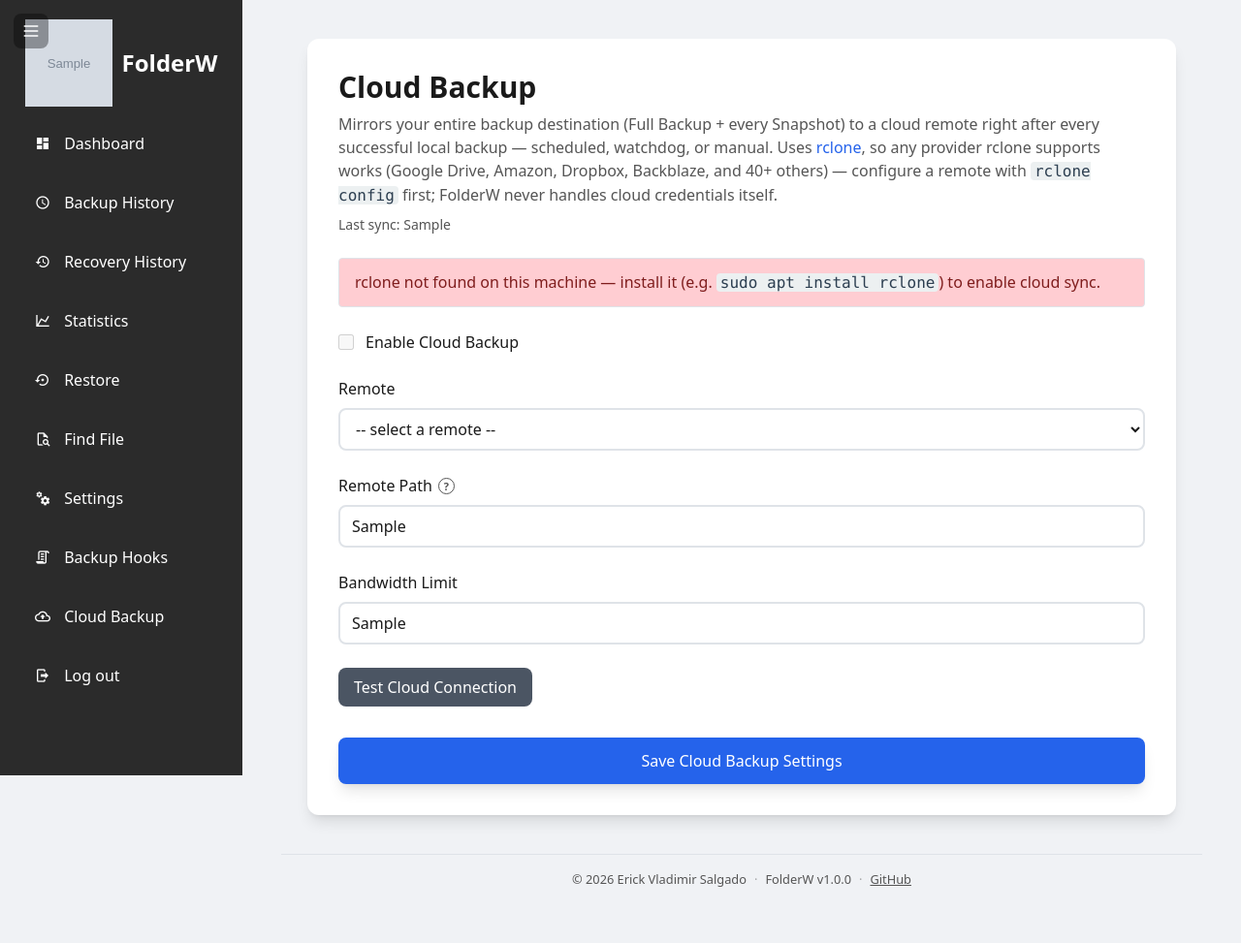
After one commit to Cuban100/FolderW, a FastAPI app: template templates/cloud_backup.html in a window 1280 px wide. The commit adds this page. Shown: the whole page at 97% size. Run offline with FastAPI, Linux system fonts and the light colour scheme; the template is opened without the code that fills it: most values are stand-ins (such as "Sample title", 1, 10 or a date in 2020); grey boxes marked "Sample" are stand-in pictures; parts of the project's set-up code (start-up, migrations or seed data) failed here and were passed over; some libraries are stand-ins or nearby versions.

Commit message:
Add cloud backup: mirror the destination to any rclone remote
Adds an optional feature to sync the entire backup destination (Full
Backup + every Snapshot) to a cloud remote right after every successful
local backup -- scheduled, watchdog, or manual. Built on rclone rather
than any provider-specific SDK, so it works with whatever remote the
user has already configured via `rclone config` (Google Drive, S3,
Dropbox, Backblaze, and 40+ others) -- FolderW never handles cloud
credentials/OAuth itself.

New: cloud_backup.py (list_rclone_remotes/test_cloud_connection/
sync_to_cloud, mirrors backup_hooks.py's run_hook_script contract --
never raises, always logs + notifies on failure), templates/
cloud_backup.html (dedicated settings page, same pattern as Backup
Hooks: dropdown populated from `rclone listremotes` rather than free
text, remote path pre-filled with a dedicated-subfolder suggestion and
an explicit deletion-mirroring warning since `rclone sync` makes the
remote match local exactly including deletions, Test Connection button).

sync_to_cloud() is called from both places a backup script is ever
actually launched (main_backup.py's run_regular_backup(),
rsync_event_handler.py's run_backup_script()), only after a successful
local backup. rclone availability is checked both at save time (reject
enabling if missing/remote invalid) and defensively inside
sync_to_cloud() itself. Dashboard gets a minimal "Last Cloud Sync" stat
card, same epoch-in-DB-then-formatted pattern already used for watchdog
status.

Verified end-to-end against this machine's real rclone setup: a real
~13-minute sync of the actual 334K-file destination to an isolated test
remote completed successfully, confirmed via file counts and DB status.
Also caught and fixed a real bug this surfaced (rclone rejects -v
combined with --log-level) and an important, undocumented limitation
now called out directly on the Cloud Backup page: local hardlinks
(what makes Incremental snapshots cheap on disk) aren't preserved by
rclone syncing to a remote, so cloud storage usage can be dramatically
higher than local Destination Used -- confirmed live, ~23x in this
test (160MB local vs 3.6GB synced).

Co-Authored-By: Claude Sonnet 5 <noreply@anthropic.com>

```diff
--- a/main_backup.py
+++ b/main_backup.py
@@ -4,6 +4,7 @@ from db_operations import load_env_value, load_other_variables, set_database_val
 from notifications import notify
 from statistics_operations import check_env_variables, validate_all_conditions, evaluation_of_resources
 from backup_hooks import run_backup_script_with_hooks
+from cloud_backup import sync_to_cloud
 import subprocess
 import schedule
 import time
@@ -25,6 +26,7 @@ def run_regular_backup():
     try:
         result = run_backup_script_with_hooks([sys.executable, os.path.join(BASE_DIR, script_name)], check=True)
         logger.info(f"Backup result: {result}")
+        sync_to_cloud()
     except subprocess.CalledProcessError as e:
         # Centralized here rather than in rsync_incremental.py/rsync_
         # differential.py themselves so every failure mode is covered with
--- a/rsync_event_handler.py
+++ b/rsync_event_handler.py
@@ -5,6 +5,7 @@ import fnmatch
 import threading
 from db_operations import load_env_value, load_other_variables, set_database_value
 from backup_hooks import run_backup_script_with_hooks
+from cloud_backup import sync_to_cloud
 from watchdog.observers import Observer
 from watchdog.events import FileSystemEventHandler
 from loguru import logger
@@ -100,6 +101,7 @@ def run_backup_script():
         script_path = os.path.join(os.path.dirname(__file__), script_name)
         result = run_backup_script_with_hooks([python_path, script_path], check=True, capture_output=True, text=True)
         logger.info(f"Backup script output: {result.stdout}")
+        sync_to_cloud()
     except subprocess.CalledProcessError as e:
         logger.error(f"Backup script failed with error: {e.stderr}")
 
--- a/server.py
+++ b/server.py
@@ -13,6 +13,7 @@ import apprise
 from datetime import datetime
 from notifications import _notify_desktop
 from backup_hooks import run_hook_script
+from cloud_backup import list_rclone_remotes, test_cloud_connection
 from statistics_operations import check_env_variables, validate_all_conditions, evaluation_of_resources, destination_space
 from db_operations import load_env_value, load_other_variables, save_env_values, create_all_tables, get_last_session_number, list_items_by_session, get_database_value, set_database_value, reset_backup_history, has_completed_backup, count_backup_runs, list_backup_runs, wipe_database_for_fresh_start, get_backup_stats_series, get_backup_stats_summary, get_changes_by_session, record_restore_run, count_restore_runs, list_restore_runs
 from restore_operations import list_backups, get_backup_path, list_files_in_backup, restore_backup, set_snapshot_note, COMPLETION_MARKER, compile_latest_snapshot, search_all_backups, restore_single_path, summarize_folder
@@ -390,6 +391,42 @@ def get_backup_stats_context(database):
         "ram_used": f"{mem.used / (1024**3):.2f} GB",
         "ram_total": f"{mem.total / (1024**3):.2f} GB",
         **_watchdog_timing_context(),
+        **_cloud_sync_timing_context(),
+    }
+
+
+def _relative_time_ago(epoch_seconds):
+    """'2h ago' style string -- formatted server-side (not client-side
+    JS, unlike the watchdog widget's per-second countdown) since this
+    only needs to be as fresh as the 30s dashboard-stats poll already
+    is, matching every other stat card's plain pre-formatted-string
+    convention (dest_used, current_backup_size, etc.).
+    """
+    seconds = max(0, int(time.time() - epoch_seconds))
+    days, rem = divmod(seconds, 86400)
+    hours, rem = divmod(rem, 3600)
+    minutes, seconds = divmod(rem, 60)
+    if days:
+        return f"{days}d ago"
+    if hours:
+        return f"{hours}h ago"
+    if minutes:
+        return f"{minutes}m ago"
+    return f"{seconds}s ago"
+
+
+def _cloud_sync_timing_context():
+    # For the dashboard's "Last Cloud Sync" stat card.
+    last_time = get_database_value('CLOUD_SYNC_LAST_TIME', 'settings')
+    try:
+        last_time = float(last_time) if last_time else None
+    except (TypeError, ValueError):
+        last_time = None
+    last_status = get_database_value('CLOUD_SYNC_LAST_STATUS', 'settings') or None
+    return {
+        "cloud_sync_enabled": load_env_value('CLOUD_SYNC_ENABLED') == '1',
+        "cloud_sync_last_display": f"{_relative_time_ago(last_time)} ({last_status})" if last_time else "Never",
+        "cloud_sync_last_status": last_status,
     }
 
 
@@ -1205,6 +1242,95 @@ async def backup_hooks_test(script_path: str = Form(...), which: str = Form(...)
     return JSONResponse({"success": success, "message": message})
 
 
+def _cloud_backup_page_context():
+    """Shared by the GET page and both POST routes' re-renders, same
+    role _settings_page_context() plays for settings.html -- keeps the
+    dropdown/current-values logic in exactly one place.
+    """
+    rclone_installed, remotes = list_rclone_remotes()
+    saved_remote = load_env_value('CLOUD_SYNC_REMOTE') or ''
+    saved_remote_missing = bool(saved_remote and saved_remote not in remotes)
+    if saved_remote_missing:
+        # Never let a saved value silently vanish from the dropdown just
+        # because the underlying rclone remote was renamed/removed after
+        # it was configured -- shown with a "not found" flag instead so
+        # the mismatch is visible rather than silently reverting to
+        # whatever option happens to be first.
+        remotes = remotes + [saved_remote]
+    return {
+        "cloud_sync_enabled": load_env_value('CLOUD_SYNC_ENABLED') == '1',
+        "cloud_sync_remote": saved_remote,
+        "cloud_sync_remote_path": load_env_value('CLOUD_SYNC_REMOTE_PATH') or '',
+        "cloud_sync_bwlimit": load_env_value('CLOUD_SYNC_BWLIMIT') or '',
+        "rclone_installed": rclone_installed,
+        "rclone_remotes": remotes,
+        "saved_remote_missing": saved_remote_missing,
+        "full_name": load_env_value('FULL_NAME'),
+        "backup_method": load_env_value('BACKUP_METHOD') or 'differential',
+        "cloud_sync_last_display": _cloud_sync_timing_context()["cloud_sync_last_display"],
+    }
+
+
+@app.get("/cloud-backup", response_class=HTMLResponse)
+async def cloud_backup_page(request: Request):
+    return templates.TemplateResponse("cloud_backup.html", {
+        "request": request,
+        "logo": logo,
+        **_cloud_backup_page_context(),
+    })
+
+
+@app.post("/cloud-backup/save", response_class=HTMLResponse)
+async def cloud_backup_save(request: Request,
+                             cloud_sync_enabled: str = Form(None),
+                             cloud_sync_remote: str = Form(""),
+                             cloud_sync_remote_path: str = Form(""),
+                             cloud_sync_bwlimit: str = Form("")):
+    enabled = cloud_sync_enabled is not None
+    remote = cloud_sync_remote.strip()
+
+    # Rejected here rather than silently saved-but-broken: a bad remote
+    # would otherwise only surface as a failed sync (+ critical
+    # notification) after the next real backup, unattended -- catching
+    # it at save time, while the user is right here looking at the
+    # page, is much more useful than a notification hours later.
+    if enabled:
+        rclone_installed, remotes = list_rclone_remotes()
+        if not rclone_installed:
+            return templates.TemplateResponse("cloud_backup.html", {
+                "request": request,
+                "logo": logo,
+                "error": "rclone isn't installed on this machine -- install it (e.g. 'sudo apt install rclone') before enabling cloud sync.",
+                **_cloud_backup_page_context(),
+            })
+        if not remote or remote not in remotes:
+            return templates.TemplateResponse("cloud_backup.html", {
+                "request": request,
+                "logo": logo,
+                "error": "Select a valid, currently-configured rclone remote before enabling cloud sync.",
+                **_cloud_backup_page_context(),
+            })
+
+    save_env_values({
+        "CLOUD_SYNC_ENABLED": "1" if enabled else "0",
+        "CLOUD_SYNC_REMOTE": remote,
+        "CLOUD_SYNC_REMOTE_PATH": cloud_sync_remote_path.strip(),
+        "CLOUD_SYNC_BWLIMIT": cloud_sync_bwlimit.strip(),
+    })
+    return templates.TemplateResponse("cloud_backup.html", {
+        "request": request,
+        "logo": logo,
+        "success": "Cloud backup settings saved.",
+        **_cloud_backup_page_context(),
+    })
+
+
+@app.post("/cloud-backup/test")
+async def cloud_backup_test(remote: str = Form(""), remote_path: str = Form("")):
+    success, message = test_cloud_connection(remote, remote_path)
+    return JSONResponse({"success": success, "message": message})
+
+
 def _is_valid_folder_name(name):
     # Linux (the only supported platform) only actually forbids '/' and
     # the null byte in a directory name -- everything else is technically
@@ -1466,6 +1592,7 @@ async def dashboard_stats():
         "last_session": stats["last_session"],
         "last_session_files": stats["last_session_files"],
         "snapshot_count": stats["snapshot_count"],
+        "cloud_sync_last_display": stats["cloud_sync_last_display"],
     })
 
 
--- a/templates/_sidebar.html
+++ b/templates/_sidebar.html
@@ -20,6 +20,7 @@
                 ('/find-file', 'Find File', 'mdi mdi-file-search-outline'),
                 ('/settings', 'Settings', 'mdi mdi-cogs'),
                 ('/backup-hooks', 'Backup Hooks', 'mdi mdi-script-text-outline'),
+                ('/cloud-backup', 'Cloud Backup', 'mdi mdi-cloud-upload-outline'),
                 ('/logout', 'Log out', 'mdi mdi-logout')
             ] %}
             {% for href, label, icon_class in menu_items %}
--- /dev/null
+++ b/templates/cloud_backup.html
@@ -0,0 +1,217 @@
+<!DOCTYPE html>
+<html lang="en">
+<head>
+    <meta charset="UTF-8">
+    <meta name="viewport" content="width=device-width, initial-scale=1.0">
+    <title>Cloud Backup</title>
+    <link rel="icon" type="image/png" href="/static/logo.png">
+    <script src="https://cdn.tailwindcss.com"></script>
+    <link href="https://cdn.materialdesignicons.com/5.4.55/css/materialdesignicons.min.css" rel="stylesheet">
+    <link rel="stylesheet" type="text/css" href="/static/index.css?v={{ static_version }}">
+    <script src="/static/sidebar.js?v={{ static_version }}"></script>
+    <style>
+        .help-icon {
+            display: inline-flex;
+            align-items: center;
+            justify-content: center;
+            width: 17px;
+            height: 17px;
+            border-radius: 50%;
+            border: 1px solid var(--text-muted);
+            color: var(--text-muted);
+            font-size: 11px;
+            line-height: 1;
+            font-weight: 700;
+            cursor: pointer;
+            background: none;
+            flex-shrink: 0;
+            padding: 0;
+        }
+        .help-icon:hover, .help-icon.active {
+            border-color: #2196f3;
+            color: #2196f3;
+        }
+        .help-popover {
+            position: absolute;
+            z-index: 30;
+            top: 100%;
+            left: 0;
+            margin-top: 6px;
+            background: var(--surface-alt);
+            border: 1px solid var(--border);
+            border-radius: 8px;
+            padding: 10px 14px;
+            font-size: 0.85em;
+            line-height: 1.4;
+            color: var(--text-muted);
+            width: max-content;
+            max-width: 420px;
+            box-shadow: 0 4px 16px var(--shadow);
+        }
+        .help-wrap {
+            position: relative;
+            display: inline-flex;
+            align-items: center;
+            gap: 6px;
+        }
+    </style>
+</head>
+<body class="bg-[var(--bg)] text-[var(--text)] font-sans antialiased">
+    {% include "_sidebar.html" %}
+
+    <div class="content p-10">
+        <div class="max-w-4xl mx-auto bg-[var(--surface)] rounded-xl shadow-lg p-8">
+            <h1 class="text-3xl font-bold mb-2 text-[var(--text)]">Cloud Backup</h1>
+            <p class="text-[var(--text-muted)] mb-2">
+                Mirrors your entire backup destination (Full Backup + every Snapshot) to a cloud remote right after every
+                successful local backup &mdash; scheduled, watchdog, or manual. Uses <a href="https://rclone.org" target="_blank" rel="noopener" class="text-blue-600 hover:underline">rclone</a>,
+                so any provider rclone supports works (Google Drive, Amazon, Dropbox, Backblaze, and 40+ others) &mdash; configure a remote with
+                <code class="bg-[var(--value-bg)] text-[var(--value-text)] px-1 rounded">rclone config</code> first; FolderW never handles cloud
+                credentials itself.
+            </p>
+            <p class="text-sm text-[var(--text-muted)] mb-6">Last sync: {{ cloud_sync_last_display }}</p>
+
+            {% if backup_method == 'incremental' %}
+            <div class="bg-[var(--surface-alt)] border border-[var(--border)] text-[var(--text)] px-4 py-3 rounded relative mb-6 text-sm" role="alert">
+                <strong>Expect cloud storage usage to be much higher than your local Destination Used.</strong>
+                Incremental snapshots share unchanged files as hardlinks on disk, so they cost almost no extra local space &mdash;
+                but hardlinks aren't a concept cloud storage (or rclone syncing to one) understands, so each snapshot uploads as a full,
+                independent copy. Confirmed directly: a 160&nbsp;MB local destination (deduplicated) became 3.6&nbsp;GB once synced &mdash;
+                roughly 23&times; larger. Plan your remote's storage quota (and Snapshots to Keep setting) with this in mind.
+            </div>
+            {% endif %}
+
+            {% if error %}
+            <div class="bg-[var(--error-bg)] border border-[var(--border)] text-[var(--error-text)] px-4 py-3 rounded relative mb-6" role="alert">
+                {{ error }}
+            </div>
+            {% endif %}
+            {% if success %}
+            <div class="bg-[var(--success-bg)] border border-[var(--border)] text-[var(--success-text)] px-4 py-3 rounded relative mb-6" role="alert">
+                {{ success }}
+            </div>
+            {% endif %}
+
+            {% if not rclone_installed %}
+            <div class="bg-[var(--error-bg)] border border-[var(--border)] text-[var(--error-text)] px-4 py-3 rounded relative mb-6" role="alert">
+                rclone not found on this machine &mdash; install it (e.g. <code class="bg-[var(--value-bg)] text-[var(--value-text)] px-1 rounded">sudo apt install rclone</code>) to enable cloud sync.
+            </div>
+            {% elif not rclone_remotes %}
+            <div class="bg-[var(--error-bg)] border border-[var(--border)] text-[var(--error-text)] px-4 py-3 rounded relative mb-6" role="alert">
+                No rclone remotes configured yet &mdash; run <code class="bg-[var(--value-bg)] text-[var(--value-text)] px-1 rounded">rclone config</code> in a terminal on this machine to add one (Google Drive, Dropbox, S3, Backblaze B2, and 40+ others), then reload this page.
+            </div>
+            {% endif %}
+
+            <form method="post" action="/cloud-backup/save" class="space-y-6" autocomplete="off">
+                <div class="flex items-center space-x-3">
+                    <input type="checkbox" id="cloud_sync_enabled" name="cloud_sync_enabled" class="h-4 w-4 text-blue-600 focus:ring-blue-500 border-gray-300 rounded"
+                           {% if cloud_sync_enabled %}checked{% endif %} {% if not rclone_installed or not rclone_remotes %}disabled{% endif %}>
+                    <label for="cloud_sync_enabled" class="text-[var(--text)]">Enable Cloud Backup</label>
+                </div>
+
+                <div>
+                    <label for="cloud_sync_remote" class="text-[var(--text)] font-medium block mb-2">Remote</label>
+                    <select id="cloud_sync_remote" name="cloud_sync_remote"
+                            class="w-full border-2 border-[var(--border)] rounded-lg px-3 py-2 bg-[var(--surface)] text-[var(--text)]"
+                            {% if not rclone_remotes %}disabled{% endif %}>
+                        <option value="">-- select a remote --</option>
+                        {% for r in rclone_remotes %}
+                        <option value="{{ r }}" {% if r == cloud_sync_remote %}selected{% endif %}>{{ r }}{% if saved_remote_missing and r == cloud_sync_remote %} (not found in rclone config){% endif %}</option>
+                        {% endfor %}
+                    </select>
+                    {% if saved_remote_missing %}
+                    <div class="text-sm text-[var(--error-text)] mt-2">&#9888; "{{ cloud_sync_remote }}" is no longer in your rclone config (renamed or removed) &mdash; select a different remote or re-add it with <code class="bg-[var(--value-bg)] text-[var(--value-text)] px-1 rounded">rclone config</code>.</div>
+                    {% endif %}
+                </div>
+
+                <div>
+                    <div class="help-wrap mb-2">
+                        <label for="cloud_sync_remote_path" class="text-[var(--text)] font-medium">Remote Path</label>
+                        <button type="button" class="help-icon" onclick="toggleHelp(event, 'help-remote-path')">?</button>
+                        <div id="help-remote-path" class="help-popover hidden">
+                            This sync makes the remote folder match your backup destination exactly &mdash; <strong>including deleting anything in it
+                            that isn't part of the backup.</strong> Always point this at a folder used only for FolderW, never your Drive's root or a
+                            folder with other files in it.
+                            <br><br>
+                            Example: if this is set to <code class="bg-[var(--value-bg)] text-[var(--value-text)] px-1 rounded">FolderW-Backup</code> and
+                            you later remove a file from that folder on your Drive by hand, the next sync deletes it from the remote too &mdash;
+                            the same way local Snapshots get pruned by your retention setting.
+                        </div>
+                    </div>
+                    <input type="text" id="cloud_sync_remote_path" name="cloud_sync_remote_path"
+                           class="w-full border-2 border-[var(--border)] rounded-lg px-3 py-2 bg-[var(--surface)] text-[var(--text)]"
+                           value="{{ cloud_sync_remote_path if cloud_sync_remote_path else (full_name or 'FolderW-Backup') }}"
+                           placeholder="e.g. FolderW-Backup">
+                </div>
+
+                <div>
+                    <label for="cloud_sync_bwlimit" class="text-[var(--text)] font-medium block mb-2">Bandwidth Limit</label>
+                    <input type="text" id="cloud_sync_bwlimit" name="cloud_sync_bwlimit"
+                           class="w-full border-2 border-[var(--border)] rounded-lg px-3 py-2 bg-[var(--surface)] text-[var(--text)]"
+                           value="{{ cloud_sync_bwlimit or '' }}" placeholder="e.g. 10M (leave blank for unlimited)">
+                </div>
+
+                <div>
+                    <div class="flex gap-2">
+                        <button type="button" onclick="testCloudConnection()" class="bg-gray-600 text-white px-4 py-2 rounded-lg hover:bg-gray-700 transition whitespace-nowrap">
+                            Test Cloud Connection
+                        </button>
+                    </div>
+                    <div id="test-cloud-result" class="text-sm mt-2"></div>
+                </div>
+
+                <div class="pt-2">
+                    <button type="submit" class="w-full bg-blue-600 text-white py-3 rounded-lg hover:bg-blue-700 transition duration-300 transform hover:-translate-y-1 shadow-lg">
+                        Save Cloud Backup Settings
+                    </button>
+                </div>
+            </form>
+        </div>
+
+        {% include "_footer.html" %}
+    </div>
+
+    <script>
+        function toggleHelp(event, id) {
+            event.stopPropagation();
+            const popover = document.getElementById(id);
+            const btn = event.currentTarget;
+            document.querySelectorAll('.help-popover').forEach(p => {
+                if (p !== popover) p.classList.add('hidden');
+            });
+            document.querySelectorAll('.help-icon').forEach(b => {
+                if (b !== btn) b.classList.remove('active');
+            });
+            popover.classList.toggle('hidden');
+            btn.classList.toggle('active');
+        }
+        document.addEventListener('click', (event) => {
+            if (!event.target.closest('.help-wrap')) {
+                document.querySelectorAll('.help-popover').forEach(p => p.classList.add('hidden'));
+                document.querySelectorAll('.help-icon').forEach(b => b.classList.remove('active'));
+            }
+        });
+
+        async function testCloudConnection() {
+            const remote = document.getElementById('cloud_sync_remote').value;
+            const remotePath = document.getElementById('cloud_sync_remote_path').value;
+            const resultEl = document.getElementById('test-cloud-result');
+            resultEl.textContent = 'Testing...';
+            resultEl.className = 'text-sm mt-2 text-[var(--text-muted)]';
+            try {
+                const response = await fetch('/cloud-backup/test', {
+                    method: 'POST',
+                    headers: {'Content-Type': 'application/x-www-form-urlencoded'},
+                    body: 'remote=' + encodeURIComponent(remote) + '&remote_path=' + encodeURIComponent(remotePath)
+                });
+                const data = await response.json();
+                resultEl.textContent = data.message;
+                resultEl.className = 'text-sm mt-2 ' + (data.success ? 'text-green-500' : 'text-red-500');
+            } catch (error) {
+                resultEl.textContent = 'Error running test.';
+                resultEl.className = 'text-sm mt-2 text-red-500';
+            }
+        }
+    </script>
+</body>
+</html>
```
Also changed, not shown: cloud_backup.py (added, +143 -0 lines), templates/index.html (+7 -0 lines), templates/settings.html (+11 -0 lines), 1 other file.
